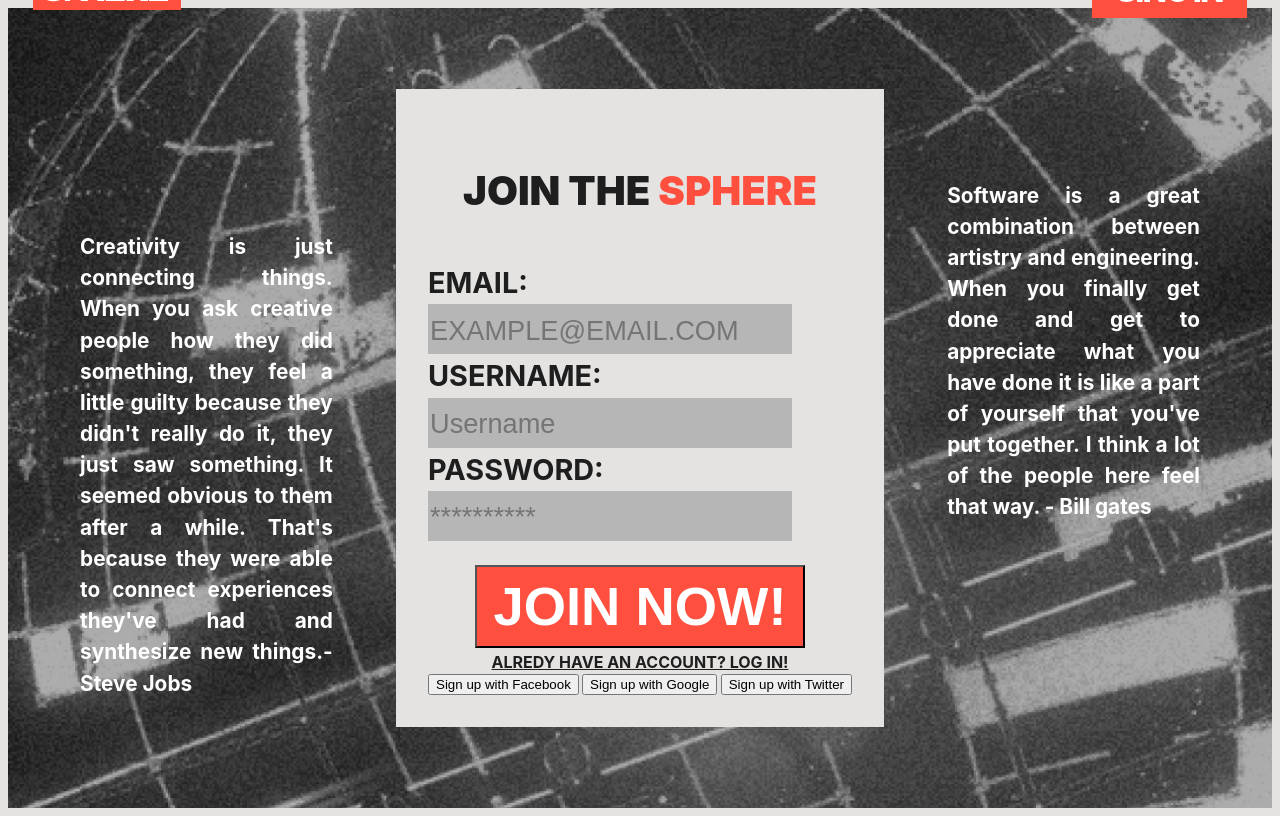
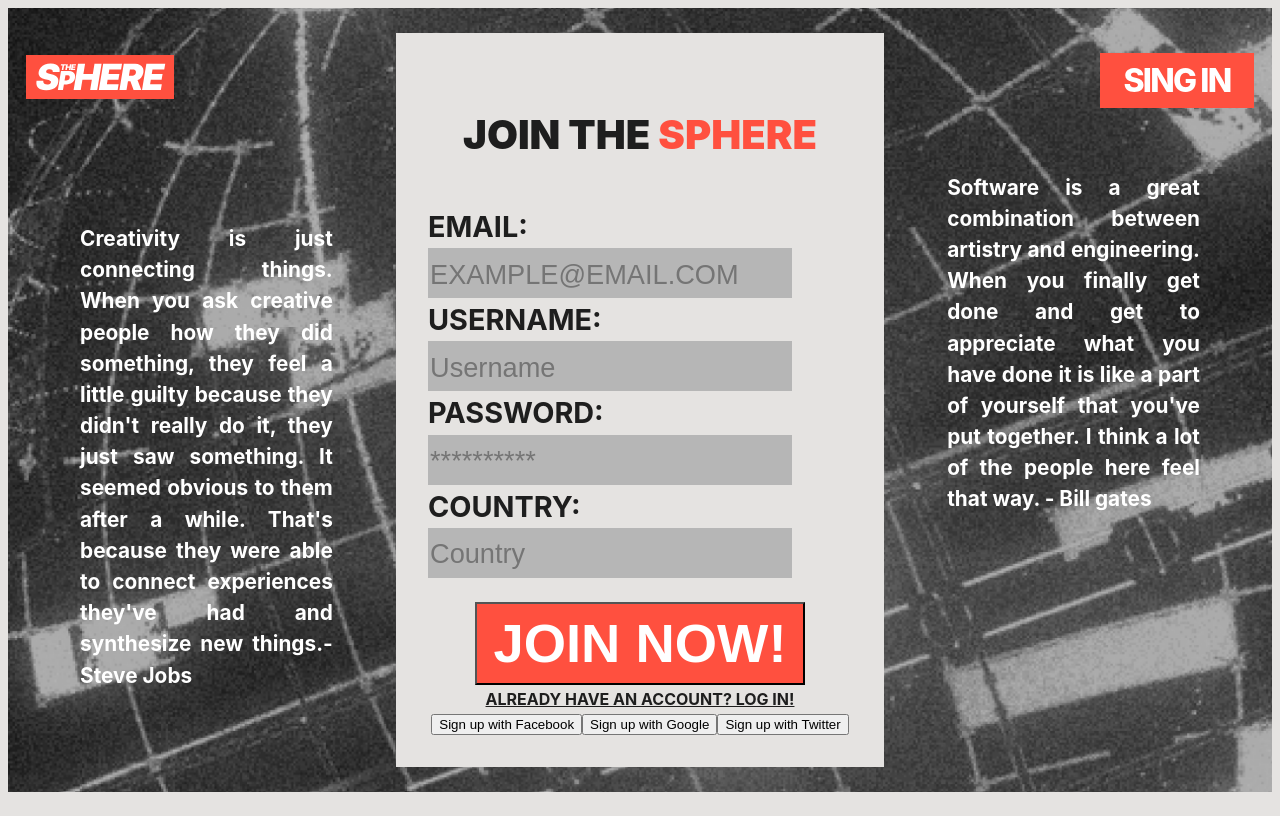
Before and after one commit to BreaGG/TheSphere, a React (Vite) app in the folder Frontend/: page /register in a window 1280 px wide. Built offline with nearby package versions, Linux system fonts and the light colour scheme.

Commit message:
arreglo estilos y formulario de register spring datos basicos

```diff
--- a/Frontend/src/components/postDetails/PostDetails.css
+++ b/Frontend/src/components/postDetails/PostDetails.css
@@ -97,6 +97,13 @@
     margin: 1%;
 }
 
+.userContainer {
+    padding-bottom: 1rem;
+    border-bottom: 2px solid var(--negro);
+    height: 100%;
+    margin: 1%;
+}
+
 .asideUser button{
     background-color: var(--naranja);
     border: none;
@@ -126,6 +133,7 @@
     flex-direction: row;
     align-items: center;
     gap: 1rem;
+
 }
 
 .userInfo {
--- a/Frontend/src/components/postDetails/PostDetails.jsx
+++ b/Frontend/src/components/postDetails/PostDetails.jsx
@@ -3,6 +3,7 @@ import { useParams, Link } from 'react-router-dom';
 import './PostDetails.css';
 import Navbar from '../navbar/navbar';
 import Footer from '../footer/footer';
+import RandomUsers from '../randomUsers/RandomUsers';
 
 function PostDetails() {
     const { id } = useParams();
@@ -40,6 +41,7 @@ function PostDetails() {
                         <img src={post.media} alt="Post Media" />
                     </div>
                     <div className='asideUser'>
+                        <div className='userContainer'>
                             <div className='user'>
                                 <img src={post.user.profilePic} className='ProfilePic' alt="Profile Pic" />
                                 <div className='userInfo'>
@@ -51,6 +53,8 @@ function PostDetails() {
                             <button>REACH OUT!</button>
                             </Link>
                         </div>
+                        <RandomUsers/>
+                    </div>
                 </article>
             </div>
             <Footer/>
--- a/Frontend/src/components/randomUsers/RandomUsers.jsx
+++ b/Frontend/src/components/randomUsers/RandomUsers.jsx
@@ -12,7 +12,7 @@ function RandomUsers() {
     }, []);
 
     return (
-        <div className='asideUser'>
+        <div className='userContainer'>
             <h2>FEATURED USERS</h2>
             {randomUsers.map(user => (
                 <Link to={`/users/${user.id}`} key={user.id} className='user-link'>
--- a/Frontend/src/components/userProfile/UserDetails.css
+++ b/Frontend/src/components/userProfile/UserDetails.css
@@ -165,7 +165,7 @@
 
 .project img {
     width: 100%;
-    height: auto;
+    height: 50vh;
     display: block;
     z-index: 1;
     filter: brightness(30%);
--- a/Frontend/src/components/userProfile/UserDetails.jsx
+++ b/Frontend/src/components/userProfile/UserDetails.jsx
@@ -62,7 +62,9 @@ function UserDetails() {
                             ))}
                         </ul>
                     </div>
-                    <RandomUsers />
+                    <div className='asideUser'>
+                        <RandomUsers/>
+                    </div>
                 </article>
             </div>
             <Footer />
--- a/Frontend/src/pages/contact/contact.css
+++ b/Frontend/src/pages/contact/contact.css
@@ -1,5 +1,5 @@
 .contact-container {
-    margin: 20px;
+    margin: 5%;
 }
 
 .contact-container h1 {
--- a/Frontend/src/pages/feed/feed.css
+++ b/Frontend/src/pages/feed/feed.css
@@ -119,4 +119,11 @@
     align-items: center;
     justify-content: center;
     margin: 5%;
+    transition: .2s linear;
 }
+
+.loadMoreButton:hover{
+    background-color: var(--negro);
+    color: var(--blanco);
+    transition: .2s linear;
+}
--- a/Frontend/src/pages/login/login.css
+++ b/Frontend/src/pages/login/login.css
@@ -1,20 +1,21 @@
 .Login {
     background-image: url(../../assets/img/background.png);
     background-size: cover;
-    height: 100vh;
+    height: 98vh;
     display: flex;
     flex-direction: column;
     justify-content: center;
     align-items: center;
 }
 
-.Login div {
+.topNav {
     display: flex;
     flex-direction: row;
     width: 100%;
     justify-content: space-between;
     align-items: center;
-    margin-top: 0;
+    top: 9rem;
+    position: absolute;
 }
 
 .Login div a{
--- a/Frontend/src/pages/login/login.jsx
+++ b/Frontend/src/pages/login/login.jsx
@@ -17,7 +17,7 @@ function Login() {
 
     return (
         <section className='Login'>
-            <div>
+            <div className='topNav'>
                 <Link to="/"><img src={LogoSphere} alt="" /></Link>
                 <Link className='sphereButton' to="/">SING IN</Link>
             </div>
--- a/Frontend/src/pages/register/register.jsx
+++ b/Frontend/src/pages/register/register.jsx
@@ -1,26 +1,49 @@
 import React, { useState } from 'react';
-import { Link } from 'react-router-dom';
+import { Link, useNavigate } from 'react-router-dom';
 import LogoSphere from '../../assets/img/SPHERE.svg';
 import './../login/login.css';
 
 function Register() {
+    const navigate = useNavigate();
     const [username, setUsername] = useState('');
     const [password, setPassword] = useState('');
     const [email, setEmail] = useState('');
+    const [country, setCountry] = useState('');
+    const [error, setError] = useState('');
 
-    const handleSubmit = (event) => {
+    const handleSubmit = async (event) => {
         event.preventDefault();
-        console.log('Username:', username);
-        console.log('Password:', password);
-        console.log('Email:', email);
-        setUsername('');
-        setPassword('');
-        setEmail('');
+
+        const newUser = {
+            username,
+            password,
+            email,
+            country,
+        };
+
+        try {
+            const response = await fetch('http://localhost:8080/api/users', {
+                method: 'POST',
+                headers: {
+                    'Content-Type': 'application/json'
+                },
+                body: JSON.stringify(newUser)
+            });
+
+            if (response.ok) {
+                navigate('/feed');
+            } else {
+                setError('Error registering user');
+            }
+        } catch (error) {
+            console.error('Error registering user:', error);
+            setError('An error occurred while registering');
+        }
     };
 
     return (
         <section className='Login'>
-            <div>
+            <div className='topNav'>
                 <Link to="/"><img src={LogoSphere} alt="" /></Link>
                 <Link className='sphereButton' to="/">SING IN</Link>
             </div>
@@ -61,14 +84,26 @@ function Register() {
                             placeholder='**********'
                         />
                     </label>
+                    <label>
+                        COUNTRY:
+                        <br />
+                        <input
+                            type="text"
+                            value={country}
+                            onChange={(e) => setCountry(e.target.value)}
+                            required
+                            placeholder='Country'
+                        />
+                    </label>
+                    {error && <p className="error">{error}</p>}
                     <br />
-                    <Link to="/feed"><button className='joinButton' type="submit">JOIN NOW!</button></Link>
-                    <Link className='text-b' to="/login">ALREDY HAVE AN ACCOUNT? LOG IN!</Link>
+                    <button className='joinButton' type="submit">JOIN NOW!</button>
+                    <Link className='text-b' to="/login">ALREADY HAVE AN ACCOUNT? LOG IN!</Link>
                     <div className="social-buttons">
-                    <button className="social-button facebook">Sign up with Facebook</button>
-                    <button className="social-button google">Sign up with Google</button>
-                    <button className="social-button twitter">Sign up with Twitter</button>
-                </div>
+                        <button className="social-button facebook">Sign up with Facebook</button>
+                        <button className="social-button google">Sign up with Google</button>
+                        <button className="social-button twitter">Sign up with Twitter</button>
+                    </div>
                 </form>
 
                 <p className='bottom-margin'> Software is a great combination between artistry and engineering. When you finally get done and get to appreciate what you have done it is like a part of yourself that you've put together. I think a lot of the people here feel that way. - Bill gates</p>
```
Lines whose indentation alone changed are shown as unchanged.
